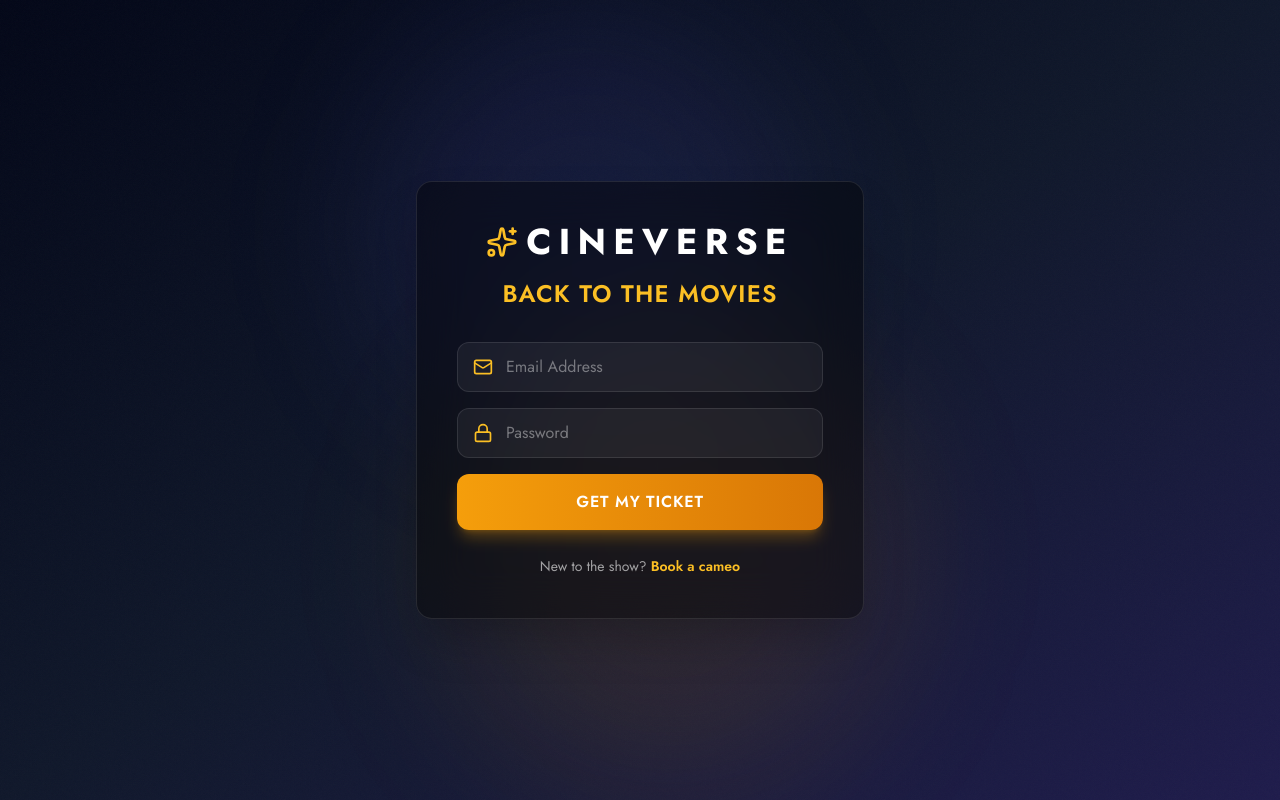
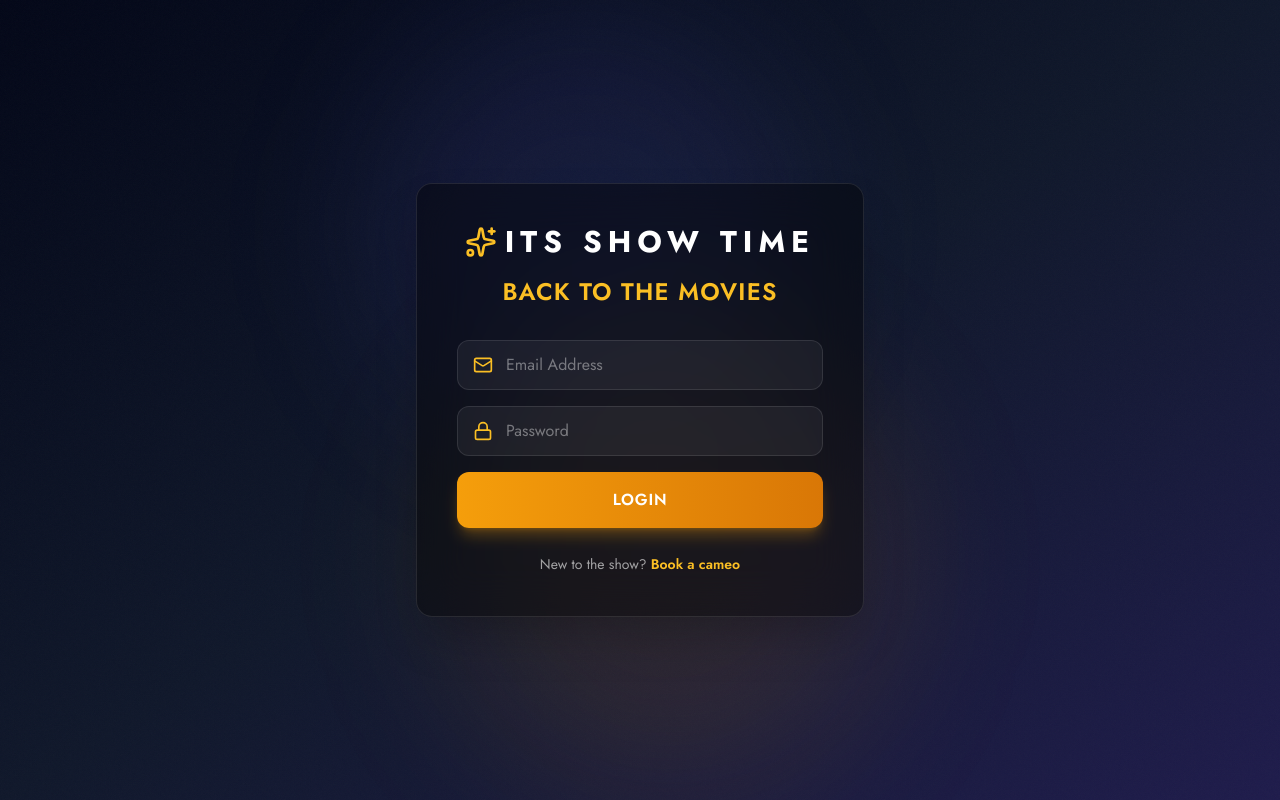
Before and after one commit to thilakvarma45/Its-Show-Time, a React (Vite) app: page / in a window 1280 px wide. Built offline with nearby package versions, Linux system fonts and the light colour scheme.

Commit message:
Update CINEVERSE to Its Show Time

```diff
--- a/src/App.jsx
+++ b/src/App.jsx
@@ -136,9 +136,9 @@ function App() {
     <div className="min-h-screen bg-cinema-light text-white">
       <header className="flex items-center justify-between px-6 py-4 border-b border-white/10 backdrop-blur-lg bg-black/30 sticky top-0 z-20">
         <div>
-          <p className="text-xl font-semibold tracking-wide uppercase">CineVerse</p>
+          <p className="text-xl font-semibold tracking-wide uppercase">ITS SHOW TIME</p>
           <p className="text-sm text-white/70">
-            Welcome back, {user?.name || (user?.role === 'owner' ? 'Producer' : 'Audience')}
+            Welcome back, {user?.name || (user?.role === 'owner' ? 'Producer' : 'macha')}
           </p>
         </div>
         <div className="flex items-center gap-3">
--- a/src/components/Auth.jsx
+++ b/src/components/Auth.jsx
@@ -172,8 +172,8 @@ const Auth = ({ onAuthSuccess }) => {
                 className="flex items-center justify-center gap-2 mb-4"
               >
                 <Sparkles className={`w-8 h-8 ${isUser ? 'text-amber-400' : 'text-indigo-400'}`} />
-                <h1 className="text-3xl md:text-4xl font-bold text-white uppercase tracking-widest">
-                  CineVerse
+                <h1 className="text-3xl md:text-3xl font-bold text-white uppercase tracking-widest">
+                  Its Show Time
                 </h1>
               </motion.div>
 
@@ -362,9 +362,9 @@ const Auth = ({ onAuthSuccess }) => {
                 } text-white rounded-xl font-semibold uppercase tracking-wider transition-all transform hover:scale-[1.02]`}
               >
                 {isLogin
-                  ? 'Get My Ticket'
+                  ? 'Login'
                   : isUser
-                    ? 'Get My Ticket'
+                    ? 'Register'
                     : 'Open Box Office'
                 }
               </motion.button>
--- a/src/components/Home.jsx
+++ b/src/components/Home.jsx
@@ -12,7 +12,7 @@ const Home = ({ onMovieSelect, onEventSelect, user }) => {
         className="mb-12"
       >
         <h1 className="text-4xl sm:text-5xl font-bold text-slate-900 mb-2 tracking-widest uppercase">
-          CineVerse
+          Its Show Time
         </h1>
         <p className="text-slate-600 text-lg">
           {user?.name ? `Welcome back, ${user.name}.` : 'Discover Your Next Experience'}
```
Also changed, not shown: 1 other file (tests, documents, lock files or other folders).
